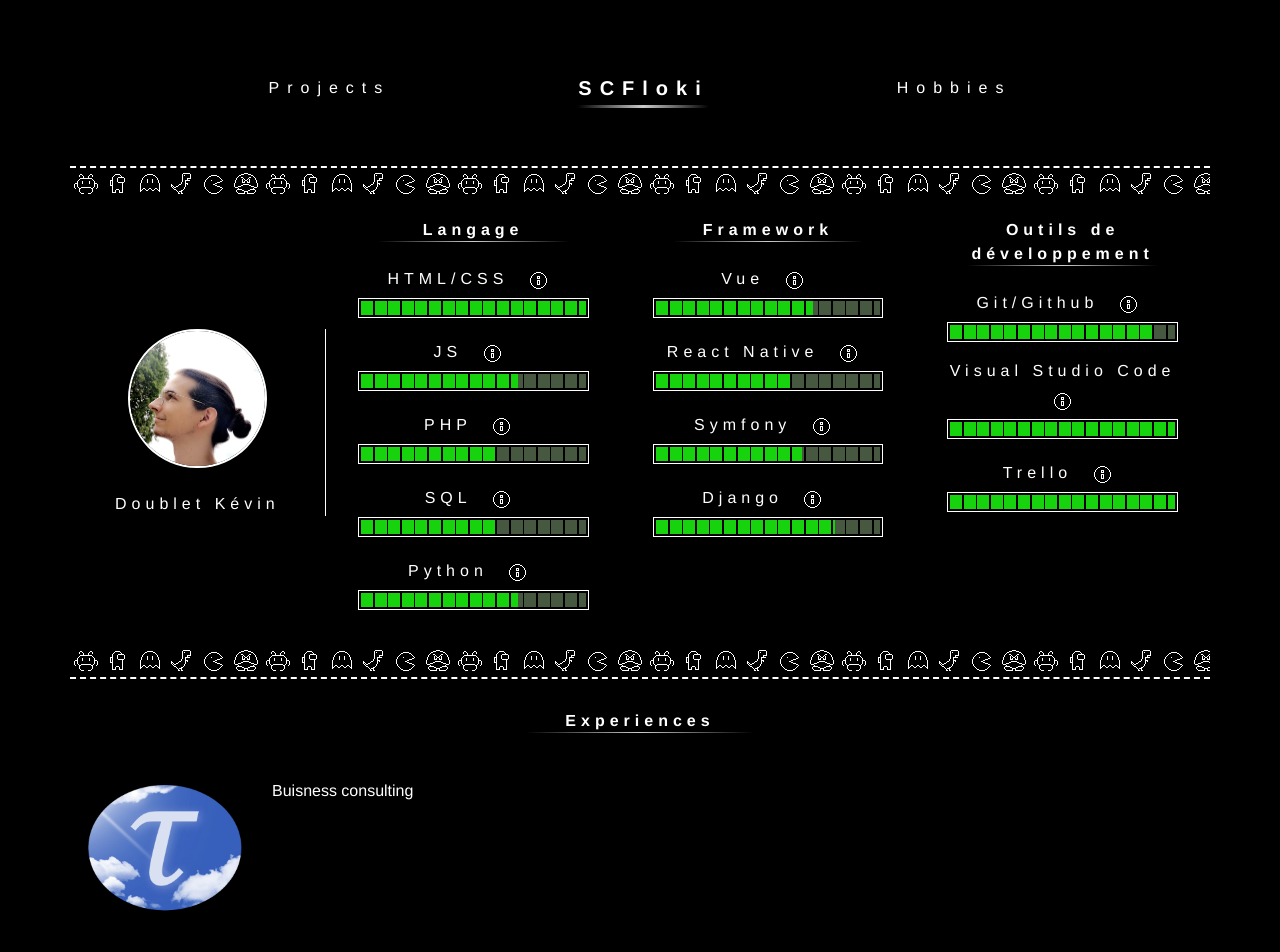
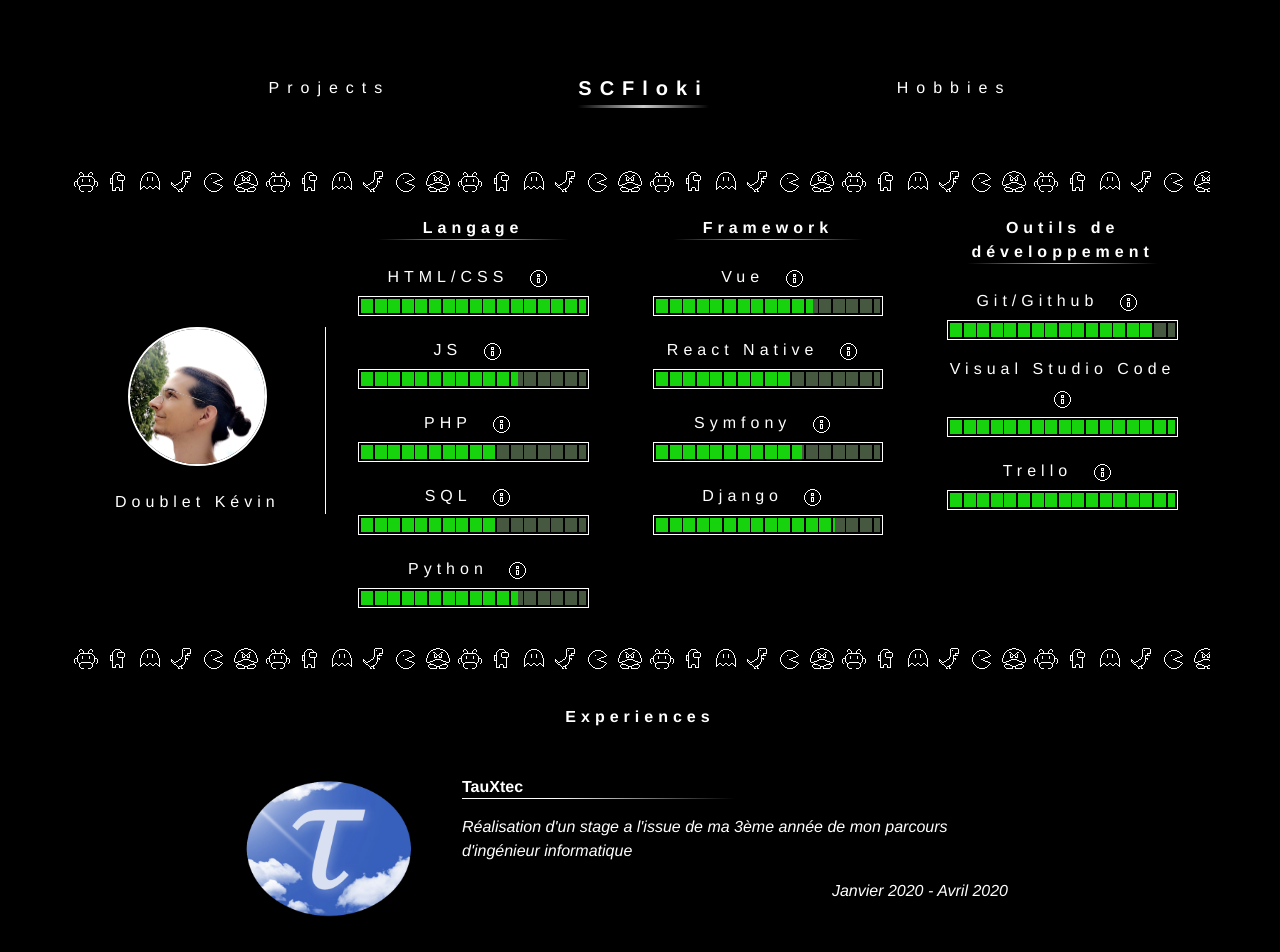
Before and after one commit to SCFloki/Portfolio-Github, a Vue app: page / in a window 1280 px wide. Shown: the top 952 px of the page. Built offline with nearby package versions, Linux system fonts and the light colour scheme.

Commit message:
update ExpComponent

```diff
--- a/src/components/ExpComponent.vue
+++ b/src/components/ExpComponent.vue
@@ -2,12 +2,14 @@
 	<!-- Experiences Component -->
     <b-container id="exp-component">
         <b-row>
-            <b-col sm="2" id="exp-img">
+            <b-col sm="4" id="exp-img">
                 <img id="exp-image" :src="source">
             </b-col>
 
-            <b-col sm="6" id="exp-desc">
-                <p>{{ desc }}</p>
+            <b-col sm="6" id="exp-col">
+                <p id="exp-title">{{ title }}</p>
+				<p id="exp-desc"> {{ desc }}</p>
+				<p id="exp-date"> {{ date }}</p>
             </b-col>
         </b-row>
     </b-container>
@@ -18,7 +20,9 @@
 	name: 'ExpComponent',
 	props: {
 		source: String,
-		desc: String
+		desc: String,
+		title: String,
+		date: String
 	}
 }
 </script>
@@ -30,12 +34,33 @@
 	color: white;
 }
 
+#exp-col {
+	text-align: start;
+	float: left;
+}
+
 #exp-image {
-	width: 100%;
+	width: 50%;
+	float: right;
+	margin-right: 20px;
+}
+
+#exp-title {
+	font-weight: bold;
+	background:
+		linear-gradient(90deg, rgba(255,255,255,1) 0%, rgba(255,255,255,1) 34%, rgba(255,255,255,0) 100%)
+		bottom left
+		no-repeat;
+	background-size:50% 1px;
+}
+
+#exp-date {
+	float: right;
+	font-style: italic;
+
 }
 
 #exp-desc {
-	text-align: start;
-	float: left;
+	font-style: italic;
 }
 </style>
--- a/src/views/WorkView.vue
+++ b/src/views/WorkView.vue
@@ -49,12 +49,14 @@
 		<!-- Experiences Container -->
 		<b-container id="exp-container">
 			<b-row id="exp-row">
-				<p id="exp-title">Experiences</p>
+				<p id="exp">Experiences</p>
 				<ExpComponent
 					v-for="exp in exps"
 					:key="exp.id"
+					:title="exp.title"
 					:source="exp.source"
 					:desc="exp.desc"
+					:date="exp.date"
 				/>
 			</b-row>
 		</b-container>
@@ -151,11 +153,15 @@
 			exps: [
 				{
 					id: 0,
+					title: "TauXtec",
 					source: require('@/assets/images/tauxtec.png'),
-					desc: "Buisness consulting"
+					desc: "Réalisation d'un stage a l'issue de ma 3ème année de mon parcours d'ingénieur informatique",
+					date: "Janvier 2020 - Avril 2020"
+
 				},
 				{
 					id: 1,
+					title: "Projet d'étude React Native",
 					source: require('@/assets/images/react-native.png'),
 					desc: "Buisness consulting"
 				},
@@ -179,8 +185,7 @@
 	letter-spacing: 5px;
 	background-image: url('@/assets/images/bg.png'), url('@/assets/images/bg.png');
 	background-repeat: repeat-x;
-	border-bottom: 2px dashed white;
-	border-top: 2px dashed white;
+
 	animation: animatedBackground 2s linear infinite;
 }
 
@@ -201,16 +206,10 @@
 	padding-top: 30px;
 }
 
-#exp-title {
+#exp {
 	letter-spacing: 5px;
 	font-weight: bold;
-	background:
-		linear-gradient(97deg, rgba(255,255,255,0) 0%,
-		rgba(255,255,255,0.8) 50%,
-		rgba(255,255,255,0) 100%)
-		bottom
-		no-repeat;
-	background-size:20% 1px;
+
 }
 
 .skills-col {
@@ -220,7 +219,7 @@
 .skills-col p {
 	font-weight: bold;
 	background:
-		linear-gradient(97deg, rgba(255,255,255,0) 0%,
+		linear-gradient(90deg, rgba(255,255,255,0) 0%,
 		rgba(255,255,255,0.8) 50%,
 		rgba(255,255,255,0) 100%)
 		bottom
```
